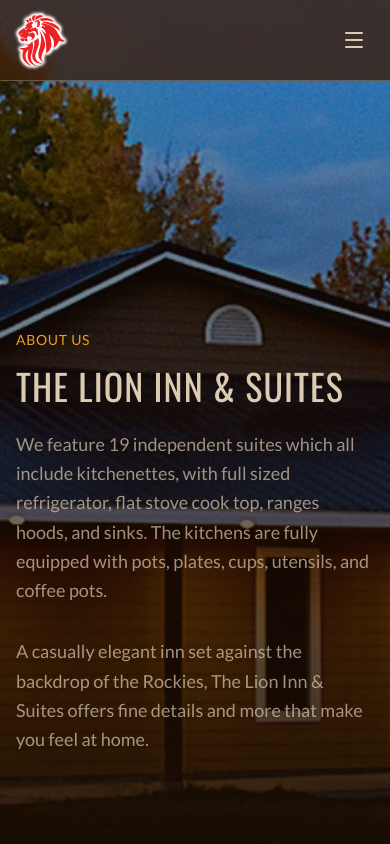
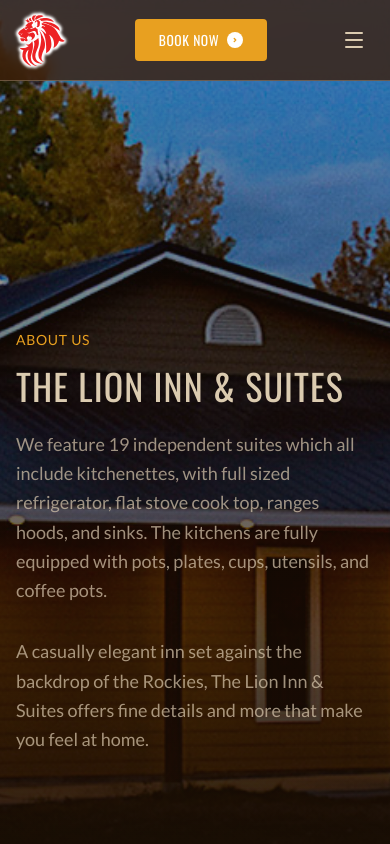
Before and after one commit to JerrySin/thelionsuite.com, a Next.js app: page /about in a window 390 px wide. Shown: the top 844 px of the page. Built offline with nearby package versions, Linux system fonts and the light colour scheme.

Commit message:
update header button

```diff
--- a/components/header.tsx
+++ b/components/header.tsx
@@ -74,7 +74,7 @@
           </div>
 
           {/* Desktop CTA */}
-          <div className="hidden lg:block">
+          <div className="block">
             <a
               href="https://direct-book.com/properties/theliontaverninnltd"
               target="_blank"
```
